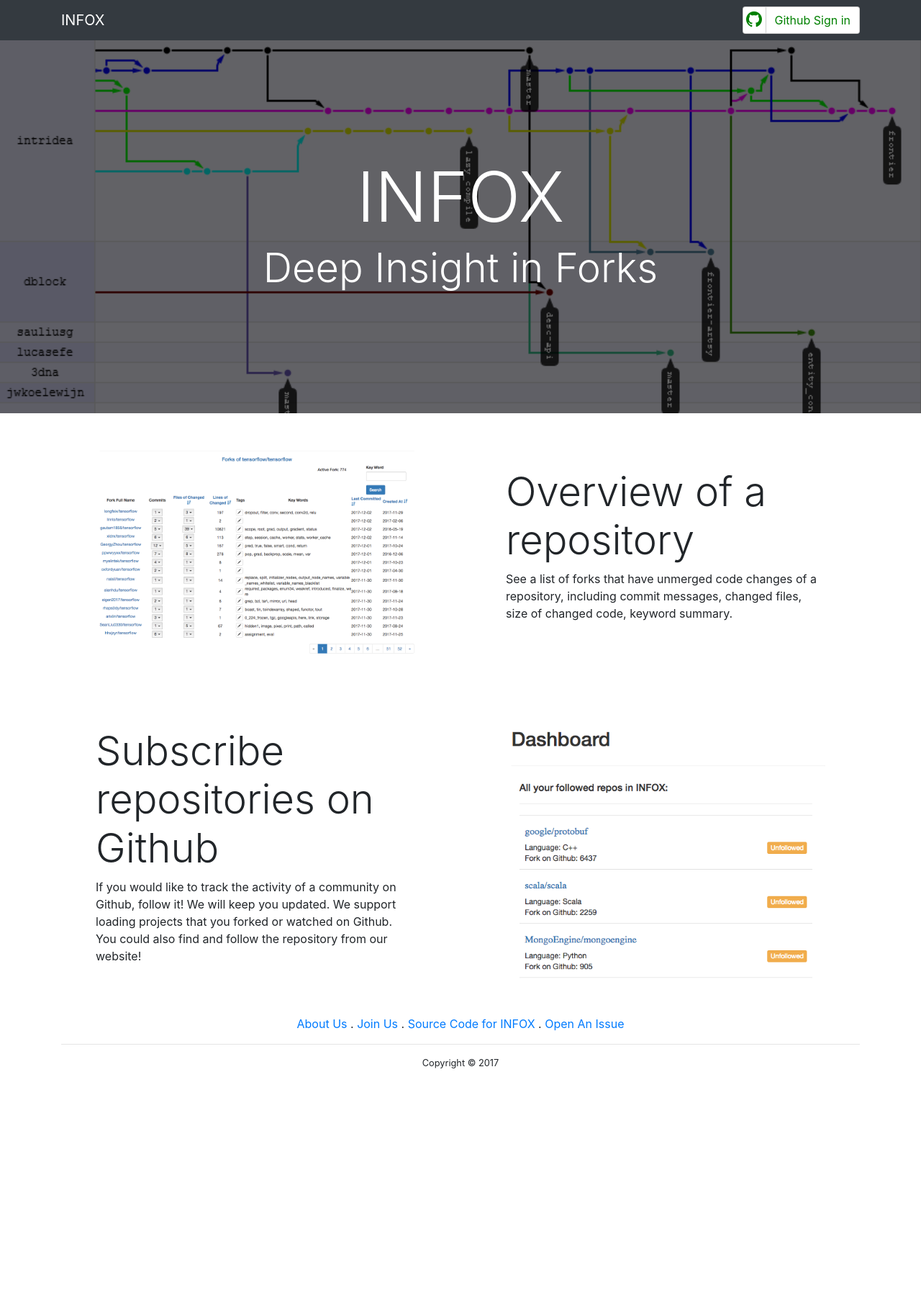
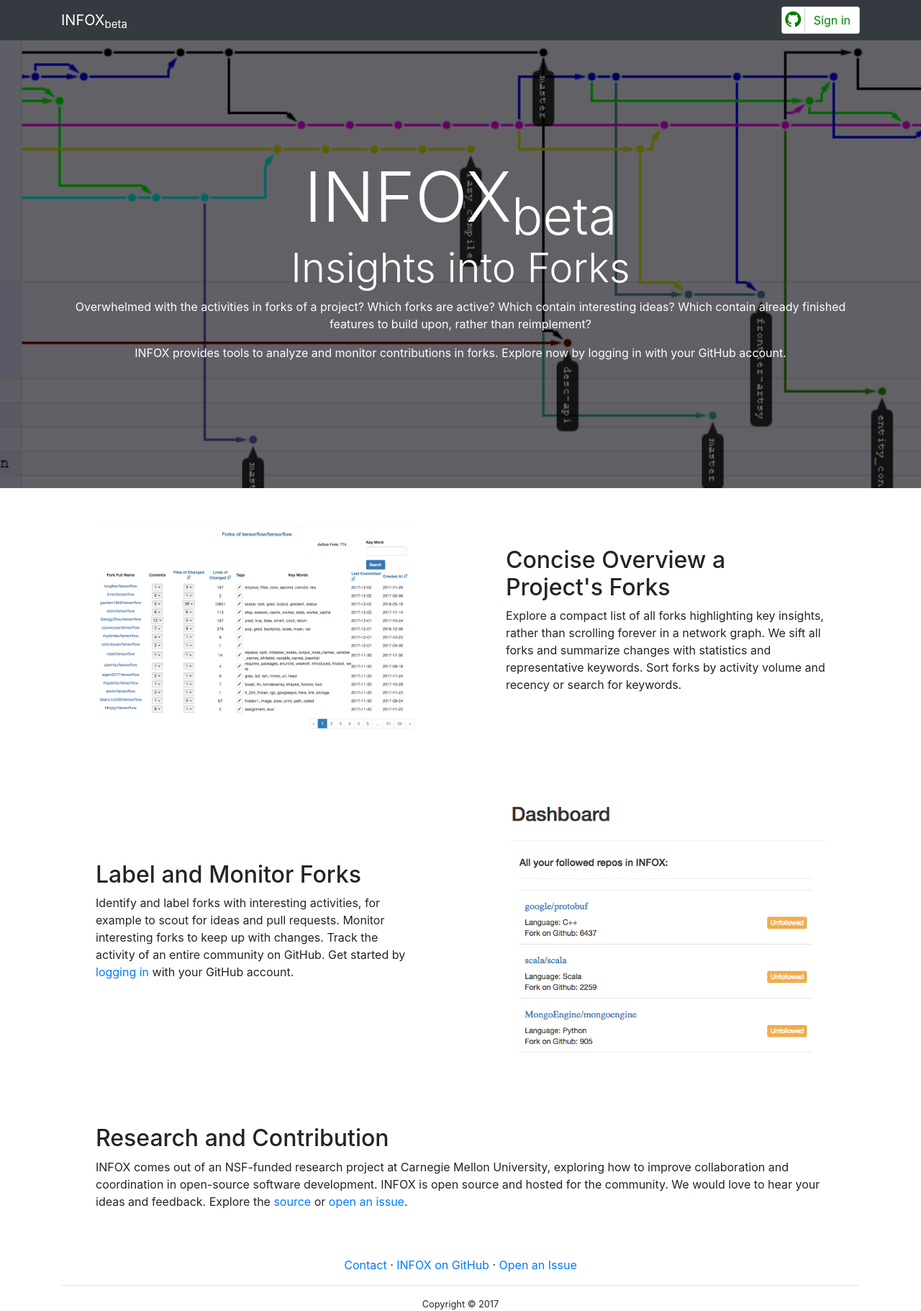
Before and after one commit to FORCOLAB-UofT/INFOX, a Flask app: page /welcome in a window 1280 px wide. Shown: the whole page at 72% size. Before the commit the page ends 1484 px from the top, so only its background shows below. Run offline with Flask 2, Linux system fonts and the light colour scheme; some libraries are stand-ins or nearby versions.

Commit message:
reworded welcome page

```diff
--- a/app/templates/welcome.html
+++ b/app/templates/welcome.html
@@ -21,7 +21,7 @@
         <!-- Navigation Begin -->
         <nav class="navbar navbar-expand-lg navbar-dark bg-dark fixed-top">
           <div class="container">
-            <a class="navbar-brand" href="#">INFOX</a>
+            <a class="navbar-brand" href="#">INFOX<sub>beta</sub></a>
             <button class="navbar-toggler" type="button" data-toggle="collapse" data-target="#navbarResponsive" aria-controls="navbarResponsive" aria-expanded="false" aria-label="Toggle navigation">
               <span class="navbar-toggler-icon"></span>
             </button>
@@ -29,7 +29,7 @@
               <ul class="navbar-nav ml-auto">
                 <li class="nav-item">
                     <a class="btn btn-block btn-social btn-github" onclick="" href="{{ url_for('auth.login') }}">
-                      <span class="fa fa-github"></span>Github Sign in
+                      <span class="fa fa-github"></span> Sign in
                     </a>
                 </li>
 
@@ -43,8 +43,10 @@
         <header class="masthead">
           <div class="overlay">
             <div class="container">
-              <h1 class="display-1 text-white">INFOX</h1>
-              <h2 class="display-4 text-white">Deep Insight in Forks</h2>
+              <h1 class="display-1 text-white">INFOX<sub>beta</sub></h1>
+              <h2 class="display-4 text-white">Insights into Forks</h2>
+              <p class="text-white">Overwhelmed with the activities in forks of a project? Which forks are active? Which contain interesting ideas? Which contain already finished features to build upon, rather than reimplement?</p>
+              <p class="text-white">INFOX provides tools to analyze and monitor contributions in forks. Explore now by logging in with your GitHub account.</p>
             </div>
           </div>
         </header>
@@ -61,15 +63,11 @@
               </div>
               <div class="col-md-6">
                 <div class="p-5">
-                  <h2 class="display-4">Overview of a repository</h2>
-                  <p>See a list of forks that have unmerged code changes of a repository, including commit messages, changed files, size of changed code, keyword summary. </p>
+                  <h2 class="display-5">Concise Overview a Project's Forks</h2>
+                  <p>Explore a compact list of all forks highlighting key insights, rather than scrolling forever in a network graph. We sift all forks and summarize changes with statistics and representative keywords. Sort forks by activity volume and recency or search for keywords.</p>
                 </div>
               </div>
             </div>
-          </div>
-        </section>
-       <section>
-          <div class="container">
             <div class="row align-items-center">
               <div class="col-md-6 order-2">
                 <div class="p-5">
@@ -78,8 +76,18 @@
               </div>
               <div class="col-md-6 order-1">
                 <div class="p-5">
-                  <h2 class="display-4">Subscribe repositories on Github </h2>
-                  <p> If you would like to track the activity of a community on Github, follow it! We will keep you updated. We support loading projects that you forked or watched on Github. You could also find and follow the repository from our website!</p>
+                  <h2 class="display-5">Label and Monitor Forks</h2>
+                  <p>Identify and label forks with interesting activities, for example to scout for ideas and pull requests.
+                  Monitor interesting forks to keep up with changes. Track the activity of an entire community on GitHub. Get started by <a href="{{ url_for('auth.login') }}">logging in</a> with your GitHub account.</p>
+                </div>
+              </div>
+            </div>
+            <div class="row align-items-center">
+              <div class="col-md-12 order-1">
+                <div class="p-5">
+                  <h2 class="display-5">Research and Contribution</h2>
+                  <p>INFOX comes out of an NSF-funded research project at Carnegie Mellon University, exploring how to improve collaboration and coordination in open-source software development.
+                  	INFOX is open source and hosted for the community. We would love to hear your ideas and feedback. Explore the <a href="https://github.com/FancyCoder0/INFOX">source</a> or <a href="https://github.com/FancyCoder0/INFOX/issues">open an issue</a>.</p>
                 </div>
               </div>
             </div>
@@ -89,10 +97,9 @@
   <footer class="sticky-footer">
     <div class="container">
       <div class="text-center">
-        <a href="{{ url_for('main.about') }}"> About Us </a> .
-        <a href="#"> Join Us </a> .
-        <a href="https://github.com/FancyCoder0/INFOX"> Source Code for INFOX </a> .
-        <a href="https://github.com/FancyCoder0/INFOX/issues"> Open An Issue </a>
+        <a href="{{ url_for('main.about') }}">Contact</a> &middot;
+        <a href="https://github.com/FancyCoder0/INFOX">INFOX on GitHub</a> &middot;
+        <a href="https://github.com/FancyCoder0/INFOX/issues">Open an Issue</a>
         <hr>
         <small>Copyright © 2017</small>
       </div>
```
